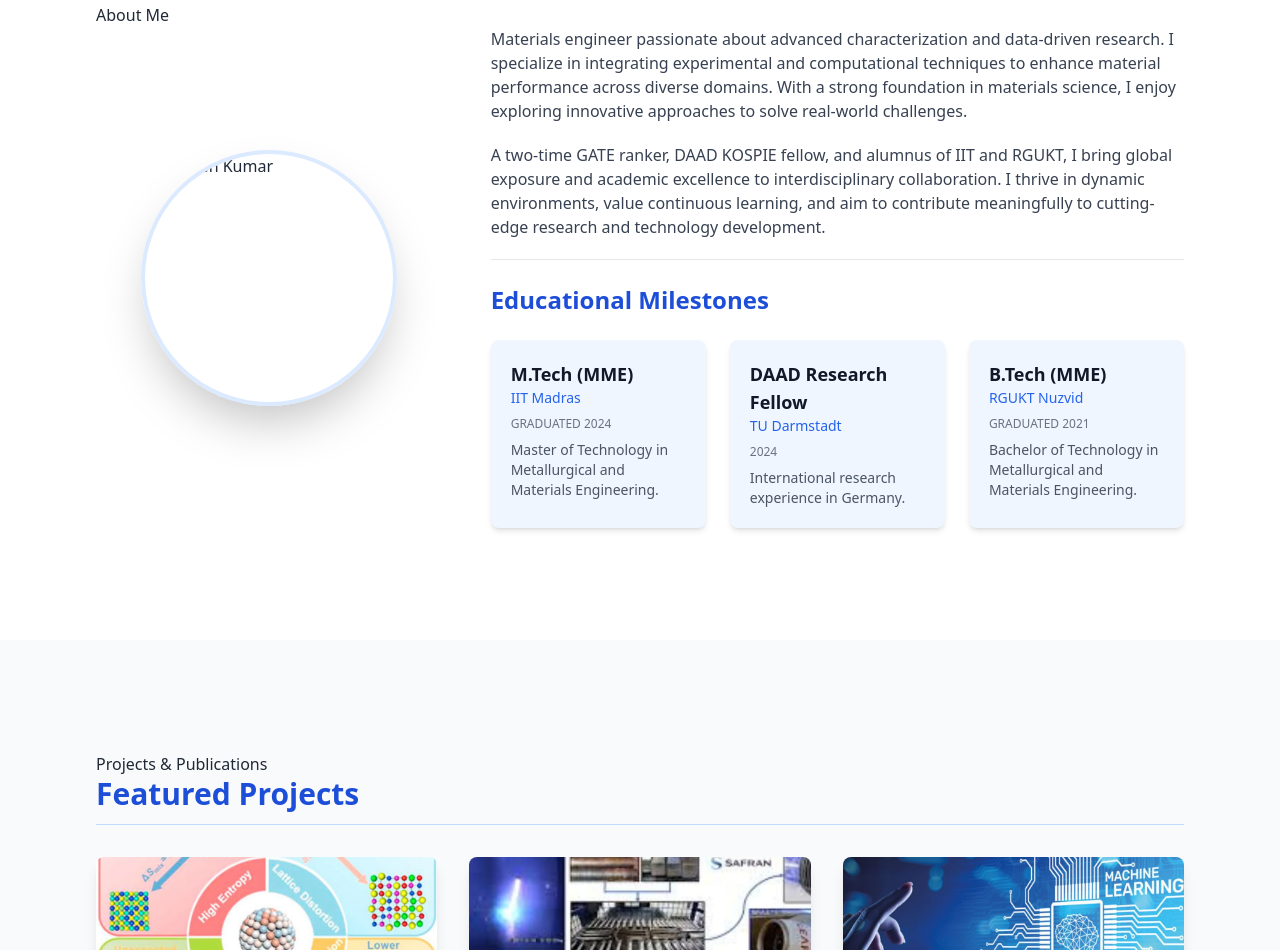
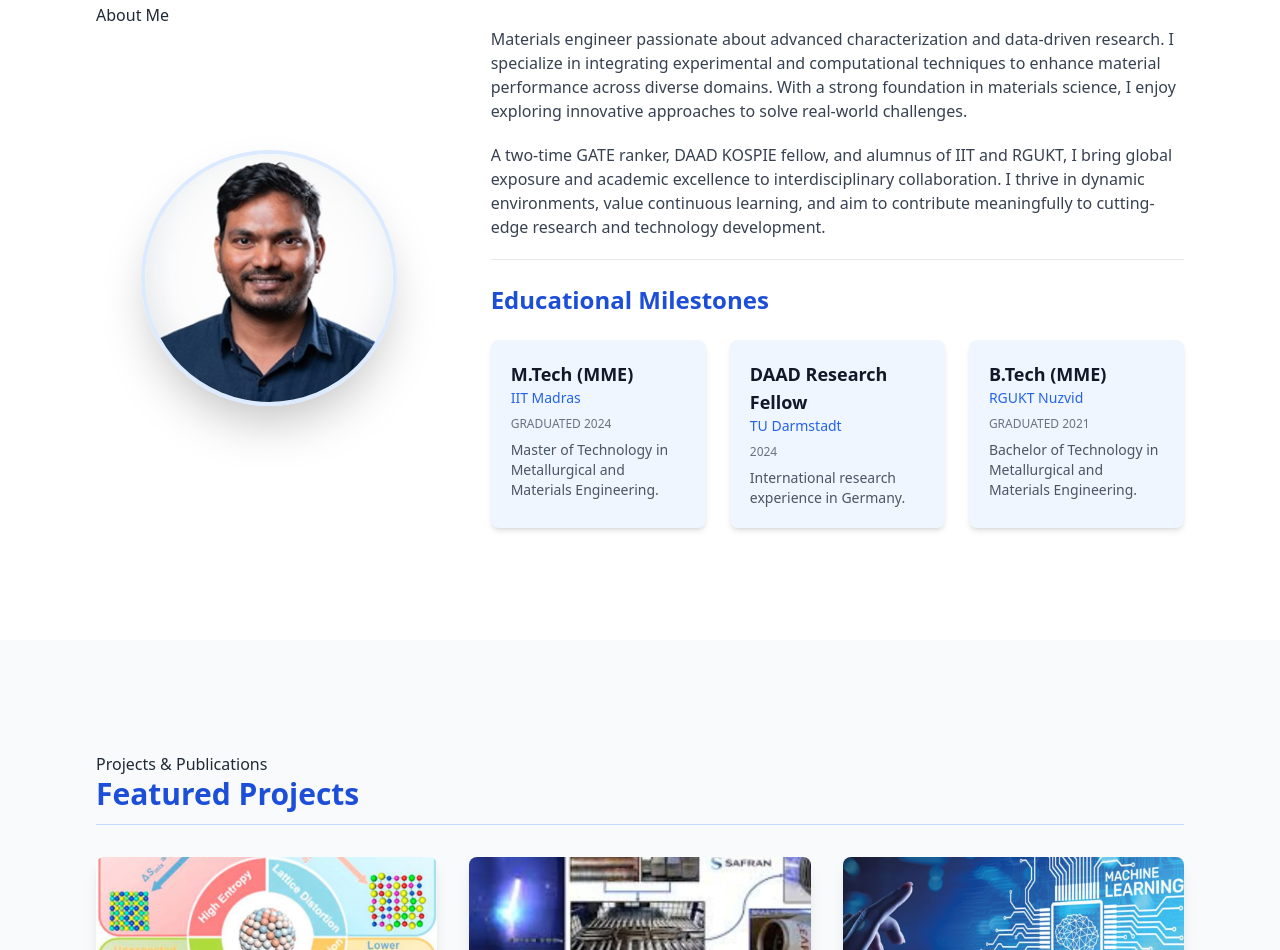
Before and after one commit to naveenkarri383/My_Portfolio, a plain HTML site: page index.html in a window 1280 px wide. Shown: the part 965-1915 px from the top of the page. Drawn offline with nearby package versions, Linux system fonts and the light colour scheme.

Commit message:
Update index.html

```diff
--- a/index.html
+++ b/index.html
@@ -195,7 +195,7 @@
                 <h2 class="section-heading-gradient reveal-on-scroll">About Me</h2>
                 <div class="md:flex md:items-center md:space-x-12">
                     <div class="md:w-1/3 mb-8 md:mb-0 flex justify-center reveal-on-scroll">
-                        <img src="naveen.jpg" alt="Naveen Kumar" class="w-64 h-64 object-cover rounded-full shadow-2xl border-4 border-blue-100 transform hover:scale-105 transition duration-500">
+                        <img src="images/naveen.jpg" alt="Naveen Kumar" class="w-64 h-64 object-cover rounded-full shadow-2xl border-4 border-blue-100 transform hover:scale-105 transition duration-500">
                     </div>
                     <div class="md:w-2/3 text-base space-y-5 text-gray-700 reveal-on-scroll delay-100">
                         <p>Materials engineer passionate about advanced characterization and data-driven research. I specialize in integrating experimental and computational techniques to enhance material performance across diverse domains. With a strong foundation in materials science, I enjoy exploring innovative approaches to solve real-world challenges.</p>
```
